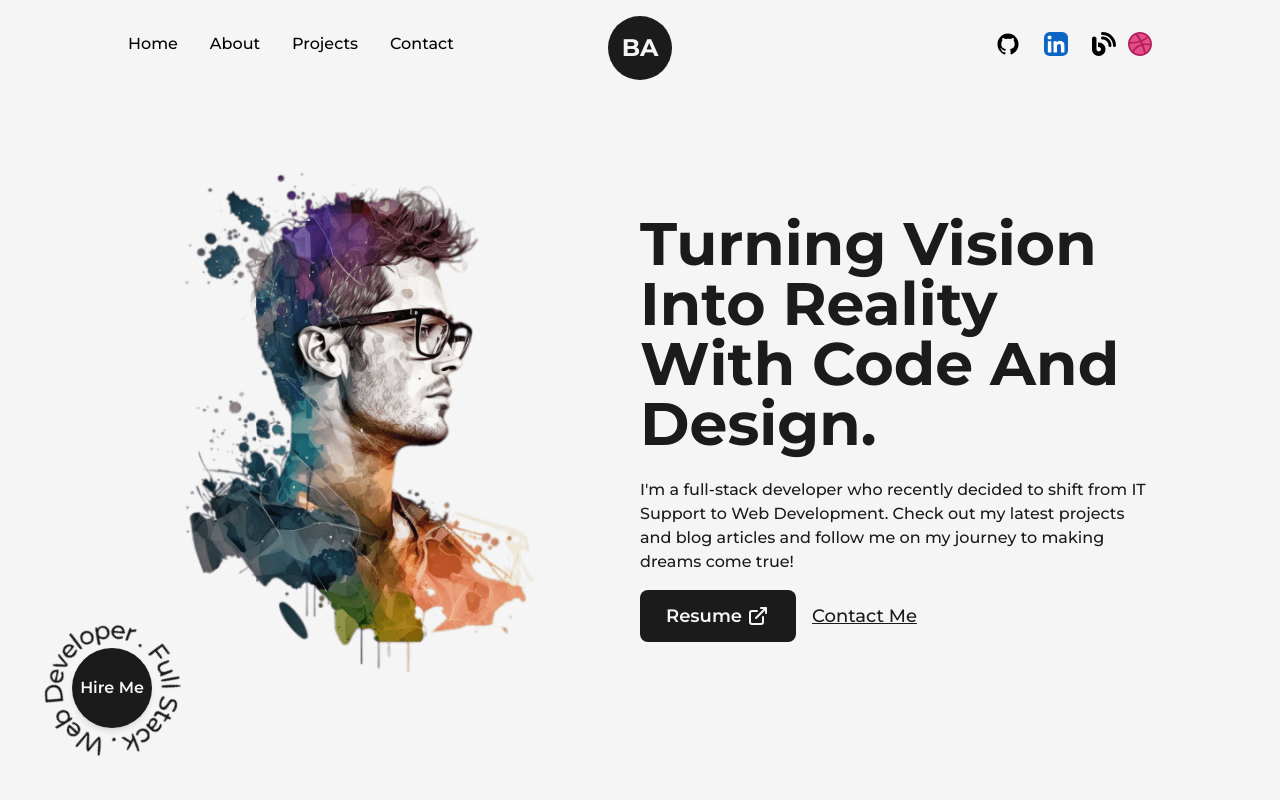
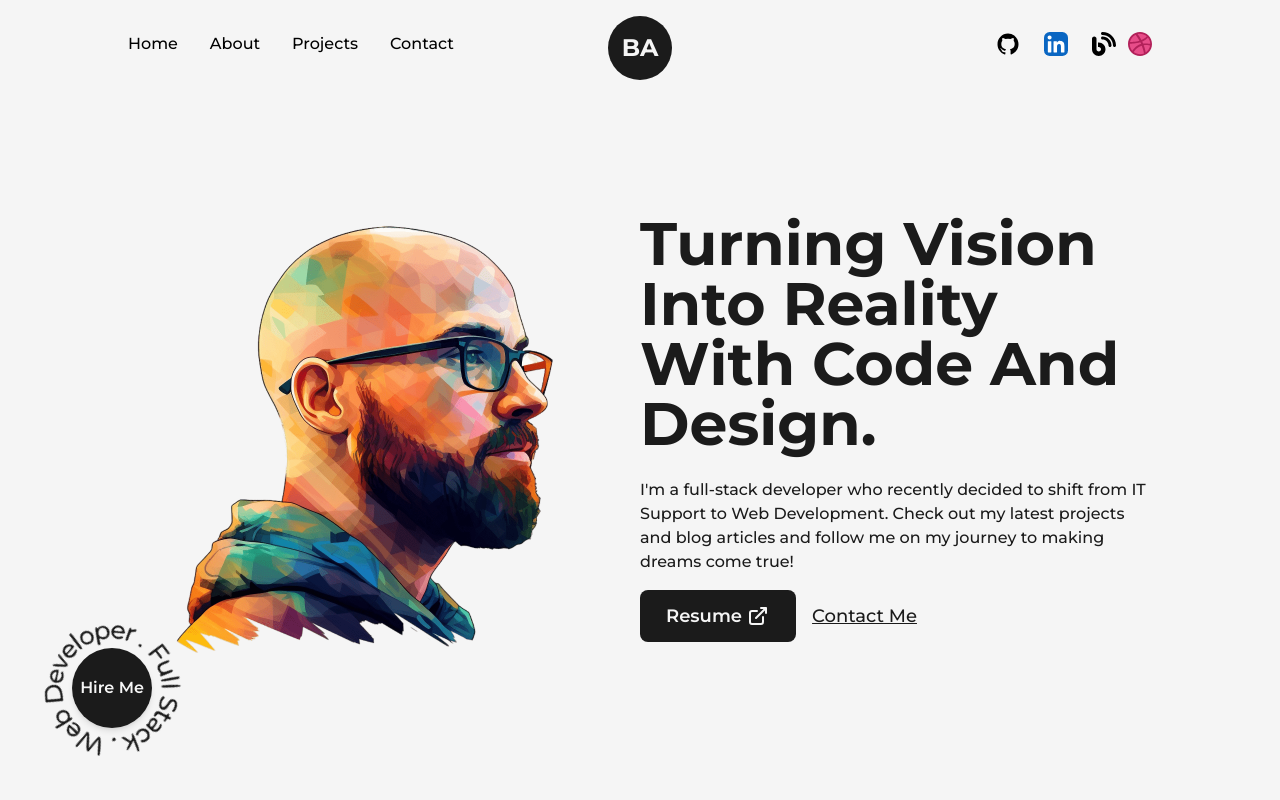
Before and after one commit to baguiar428/portfolio-2.0, a Next.js app: page / in a window 1280 px wide. Shown: the top 800 px of the page. Built offline with nearby package versions, Linux system fonts and the light colour scheme.

Commit message:
Generated new hero pic for home page

```diff
--- a/src/app/components/Education.js
+++ b/src/app/components/Education.js
@@ -58,7 +58,7 @@ className="absolute left-9 top-1 w-[4px] h-full bg-dark origin-top"/>
           <Details
             type="LPIC-1: Linux Administrator Certification"
             time="Aug 2017"
-            place="Linux Professional Institute (LPI)Y"
+            place="Linux Professional Institute (LPI)"
           />
           <Details
             type="Bachelors Degree in Liberal Arts, Information Technology"
--- a/src/app/components/Footer.js
+++ b/src/app/components/Footer.js
@@ -14,7 +14,7 @@ const Footer = () => {
             {/* </div> */}
             <div>
             <Link href="mailto:b.aguiar428@gmail.com" target="_blank">Say Hi!</Link>
-            <span className='text-primary text-2xl pl-1'>&#9825;</span>
+            <span className='text-heart text-2xl pl-1'>&#9825;</span>
             </div>
         </Layout>
     </footer>
--- a/tailwind.config.js
+++ b/tailwind.config.js
@@ -13,7 +13,8 @@ module.exports = {
       colors: {
         dark: "#1b1b1b",
         light: "#f5f5f5",
-        primary: "#B63E96", // Swipe color
+        heart: "#B63E96",
+        primary: "#35bf68", //"#B63E96", // Swipe color
         primaryDark: "#58E6D9", // 80,230,217
       },
       animation: {
```
Also changed, not shown: public/images/home/hero-pic.png, public/images/home/hero-pic_HOLD.png (added).
